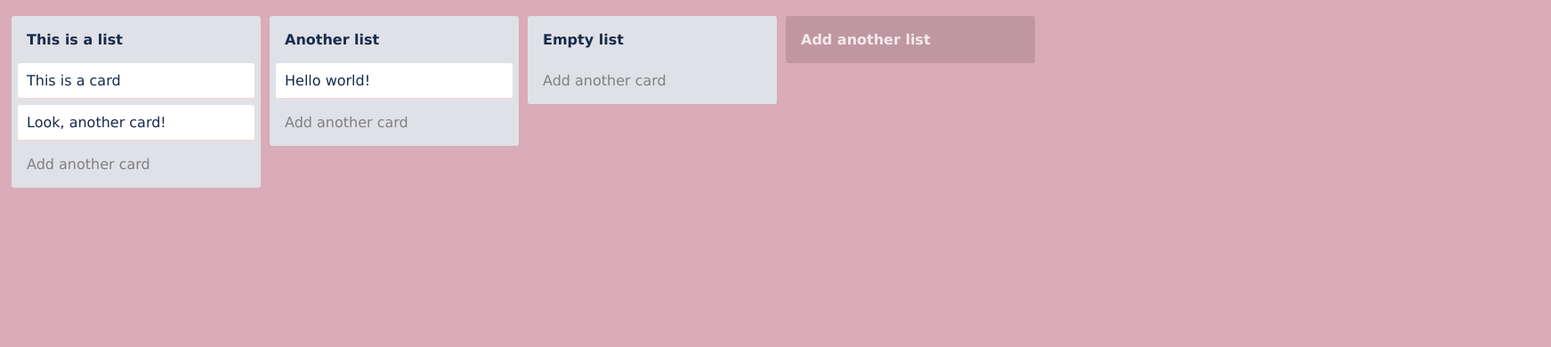
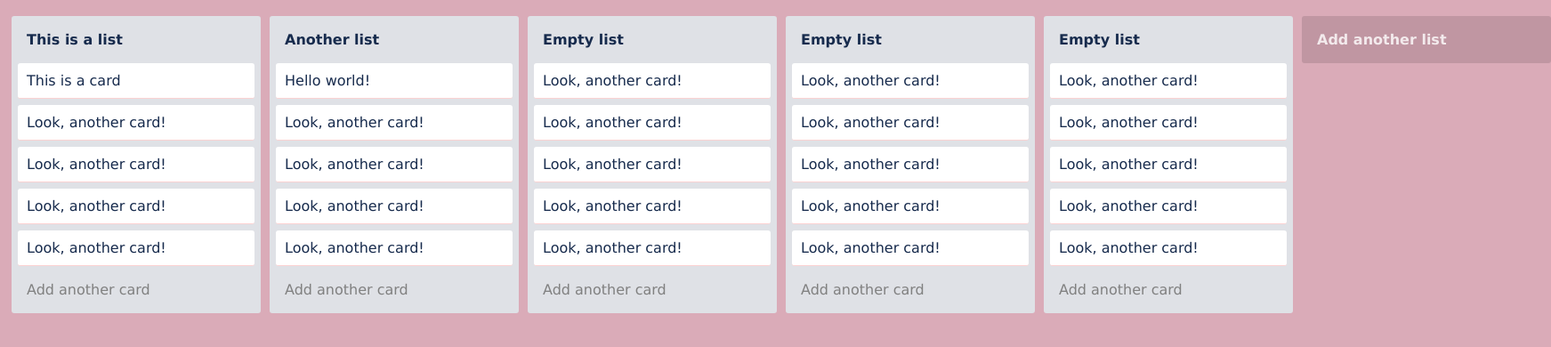
Before and after one commit to tainaguim/csp-ps_ca3, a plain HTML site: page index.html in a window 1280 px wide. Shown: the whole page at 89% size, 1743 px wide, since content can reach past the window. Drawn offline with nearby package versions, Linux system fonts and the light colour scheme.

Commit message:
change classes

```diff
--- a/index.html
+++ b/index.html
@@ -14,6 +14,9 @@
     <div class="content">
       <div class="card removable editable">This is a card</div>
       <div class="card removable editable" style="">Look, another card!</div>
+      <div class="card removable editable" style="">Look, another card!</div>
+      <div class="card removable editable" style="">Look, another card!</div>
+      <div class="card removable editable" style="">Look, another card!</div>
     </div>
     <div class="add-card editable">Add another card</div>
   </div>
@@ -21,14 +24,45 @@
     <div class="title removable editable">Another list</div>
     <div class="content">
       <div class="card removable editable">Hello world!</div>
+      <div class="card removable editable" style="">Look, another card!</div>
+      <div class="card removable editable" style="">Look, another card!</div>
+      <div class="card removable editable" style="">Look, another card!</div>
+      <div class="card removable editable" style="">Look, another card!</div>
     </div>
     <div class="add-card editable">Add another card</div>
   </div>
   <div class="list">
     <div class="title removable editable">Empty list</div>
+    <div class="card removable editable" style="">Look, another card!</div>
+    <div class="card removable editable" style="">Look, another card!</div>
+    <div class="card removable editable" style="">Look, another card!</div>
+    <div class="card removable editable" style="">Look, another card!</div>
+    <div class="card removable editable" style="">Look, another card!</div>
     <div class="content"></div>
     <div class="add-card editable">Add another card</div>
   </div>
+</div>
+<div class="list">
+  <div class="title removable editable">Empty list</div>
+  <div class="card removable editable" style="">Look, another card!</div>
+  <div class="card removable editable" style="">Look, another card!</div>
+  <div class="card removable editable" style="">Look, another card!</div>
+  <div class="card removable editable" style="">Look, another card!</div>
+  <div class="card removable editable" style="">Look, another card!</div>
+  <div class="content"></div>
+  <div class="add-card editable">Add another card</div>
+</div>
+</div>
+<div class="list">
+  <div class="title removable editable">Empty list</div>
+  <div class="card removable editable" style="">Look, another card!</div>
+  <div class="card removable editable" style="">Look, another card!</div>
+  <div class="card removable editable" style="">Look, another card!</div>
+  <div class="card removable editable" style="">Look, another card!</div>
+  <div class="card removable editable" style="">Look, another card!</div>
+  <div class="content"></div>
+  <div class="add-card editable">Add another card</div>
+</div>
 </div>
 
 <div class="add-list">
```
